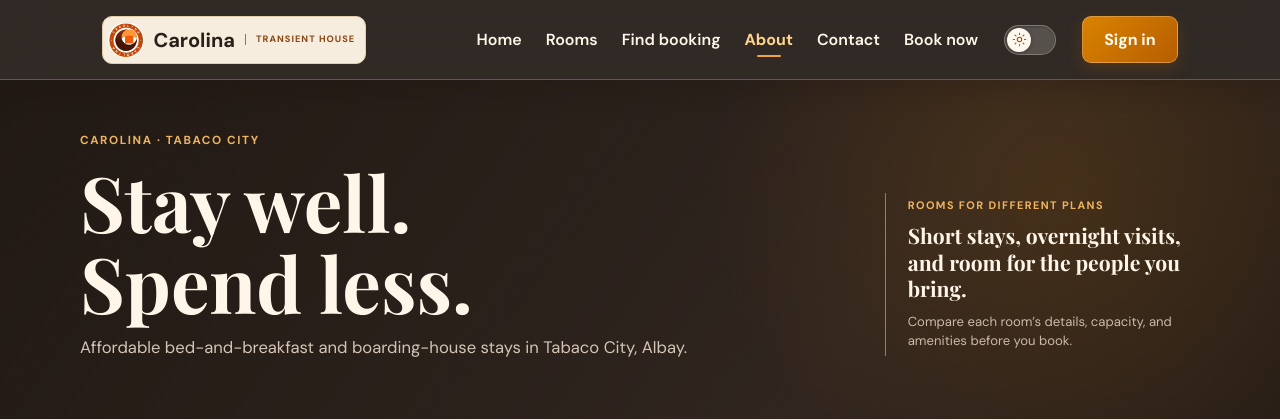
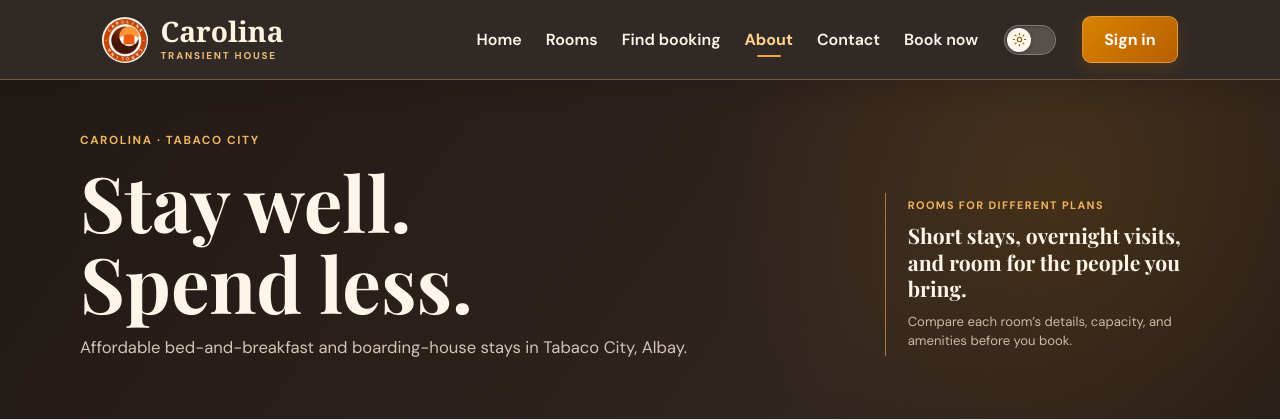
Before and after one commit to almostonehundredpercent/CAROLINA5, a Laravel app: page /about in a window 1280 px wide. Shown: the top 420 px of the page. Run offline with Laravel 12, Linux system fonts and the light colour scheme; data comes from the database, SQL or seed files in the repository; parts of the project's set-up code (start-up, migrations or seed data) failed here and were passed over.

Commit message:
Use heritage wordmark in public header

```diff
--- a/public/css/navigation-glass.css
+++ b/public/css/navigation-glass.css
@@ -1,25 +1,22 @@
 /* Shared public-site header: the espresso glass treatment stays scoped to navigation. */
-.nav .brand.brand--modern {
+.nav .brand.brand--heritage {
     flex: none;
-    gap: 9px;
-    padding: 5px 10px 5px 5px;
-    border: 1px solid #e4cda9;
-    border-radius: 10px;
-    background: #f6eddf;
-    color: #2b2019;
-    font: 800 1.25rem/1 'DM Sans', Arial, sans-serif;
+    gap: 12px;
+    color: #fff3df;
+    font: 700 clamp(1.35rem, 2.2vw, 1.85rem)/1 Georgia, serif;
 }
-.nav .brand--modern .brand-logo { width: 36px; height: 36px; box-shadow: none; }
-.nav .brand--modern .brand-wordmark { display: grid; gap: 3px; white-space: nowrap; }
-.nav .brand--modern .brand-wordmark small {
+.nav .brand--heritage .brand-logo { width: 46px; height: 46px; box-shadow: none; }
+.nav .brand--heritage .brand-wordmark { display: grid; gap: 4px; white-space: nowrap; }
+.nav .brand--heritage .brand-wordmark small {
     margin: 0;
-    color: #874511;
-    font: 800 .58rem/1.2 'DM Sans', Arial, sans-serif;
-    letter-spacing: .11em;
+    color: #efbc79;
+    font: 700 .62rem/1.2 'DM Sans', Arial, sans-serif;
+    letter-spacing: .18em;
 }
-@media (min-width: 1200px) {
-    .nav .brand--modern .brand-wordmark { display: flex; align-items: center; gap: 10px; }
-    .nav .brand--modern .brand-wordmark small { border-inline-start: 1px solid #b46b26; padding-inline-start: 10px; }
+@media (max-width: 800px) {
+    .nav .brand.brand--heritage { gap: 9px; }
+    .nav .brand--heritage .brand-logo { width: 39px; height: 39px; }
+    .nav .brand--heritage .brand-wordmark small { font-size: .56rem; }
 }
 .nav {
     background-color: rgba(28, 20, 15, 0.9);
--- a/resources/views/layouts/app.blade.php
+++ b/resources/views/layouts/app.blade.php
@@ -49,7 +49,7 @@
         <span class="network-loader-track" aria-hidden="true"><i></i></span>
     </div>
     <header class="nav{{ request()->routeIs('home') ? ' nav--over-hero' : '' }}">
-        <a class="brand brand--modern" href="{{ route('home') }}">
+        <a class="brand brand--heritage" href="{{ route('home') }}">
             <picture class="brand-logo-picture"><source type="image/webp" srcset="{{ asset('images/carolina-logo-256.webp') }}"><img class="brand-logo" src="{{ asset('images/carolina-logo.jpg') }}" alt=""></picture><span class="brand-wordmark">Carolina <small>TRANSIENT HOUSE</small></span>
         </a>
         <button class="menu-toggle" type="button" aria-expanded="false" aria-controls="primary-navigation">
```
